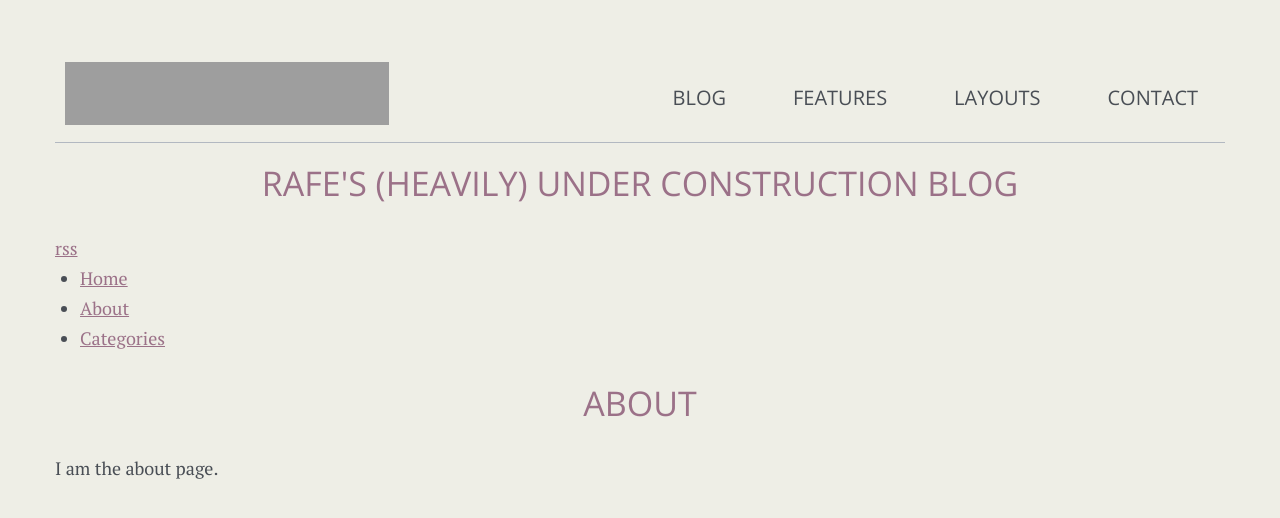
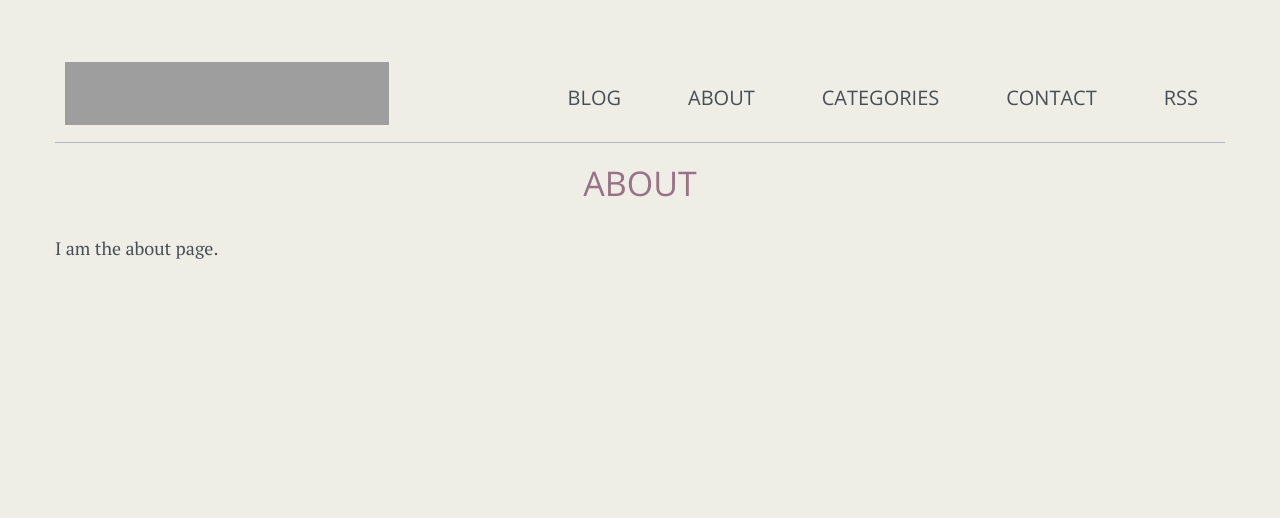
Before and after one commit to RafeHatfield/blog-meets-django, a Django app: a page that uses templates/header.html in a window 1280 px wide. Shown: the top 518 px of the page. Run offline with Django 3.2, Linux system fonts and the light colour scheme; data comes from the database, SQL or seed files in the repository; parts of the project's set-up code (start-up, migrations or seed data) failed here and were passed over; some libraries are stand-ins or nearby versions; grey boxes are pictures that could not be loaded.

Commit message:
incrementing design, corrected static paths, moved main menu into new format

```diff
--- a/templates/header.html
+++ b/templates/header.html
@@ -35,7 +35,14 @@
     <div class="masthead clearfix">
         <a href="index.html"><img id="logo" src="img/wwlogo@2x.png" alt="Wise Words"></a>
         <ul id="nav" class="nav ww-nav pull-right hidden-phone">
-          <li class="active"><a href="blog.html">Blog</a></li>
+            <li class="active"><a href="/">Blog</a></li>
+            {% load flatpages %}
+            {% get_flatpages as flatpages %}
+            {% for flatpage in flatpages %}
+                <li><a href="{{ flatpage.url }}">{{ flatpage.title }}</a></li>
+            {% endfor %}
+            <li><a href="/categories/">Categories</a></li>
+<!--           <li class="active"><a href="blog.html">Blog</a></li>
           <li class="dropdown"><a href="#" class="dropdown-toggle" data-toggle="dropdown">Features</a>
             <ul class="dropdown-menu">
                 <li><a href="typography.html">Typography</a></li>
@@ -44,36 +51,10 @@
                 <li><a href="404.html">404</a></li>
                 <li><a href="colors.html">Colors</a></li>
             </ul>
-          </li>
-
-          <li class="dropdown"><a href="#" class="dropdown-toggle" data-toggle="dropdown">Layouts</a>
-            <ul class="dropdown-menu">
-                <li><a href="layout-left.html">Left Column</a></li>
-                <li><a href="blog-single.html">Right Column</a></li>
-                <li><a href="layout-full.html">Full Width</a></li>
-                <li><a href="index.html">Centered Content</a></li>
-            </ul>
-          </li>
-          <li><a href="contact.html">Contact</a></li>
+          </li>   -->
+          <li><a href="/contact/">Contact</a></li>
+          <li><a href="/feeds/posts/">RSS</a></li>
         </ul>
     </div>
 
     <hr>
-
-<!-- <html>
-    <head>
-        <title>My Django Blog</title>
-    </head>
-    <body> -->
-        <div id="main">
-            <h1>Rafe's (Heavily) Under Construction Blog</h1>
-            <a href="/feeds/posts/">rss</a>
-            <ul id="pageList">
-                <li><a href="/">Home</a></li>
-                {% load flatpages %}
-                {% get_flatpages as flatpages %}
-                {% for flatpage in flatpages %}
-                <li><a href="{{ flatpage.url }}">{{ flatpage.title }}</a></li>
-                {% endfor %}
-                <li><a href="/categories/">Categories</a></li>
-            </ul>
```
